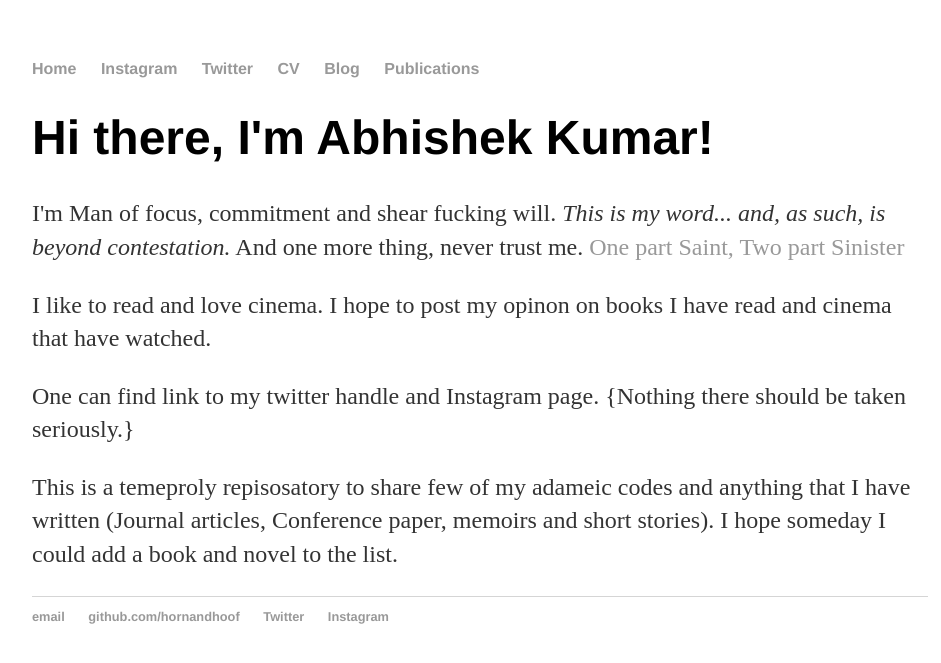
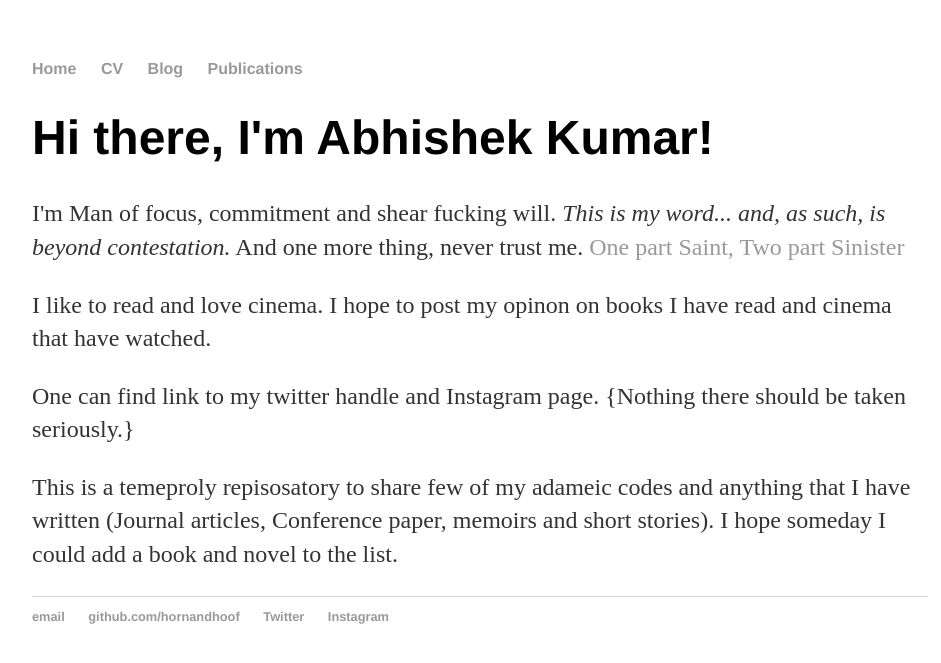
Before and after one commit to hornandhoof/hornandhoof.github.io, a Jekyll site: the page built from index.html, in a window 1280 px wide. Shown: the top 663 px of the page, without its empty margins (160-1101 px from the left). Built offline with Jekyll 4.4.1, drawn with Linux system fonts in a browser that asks for light colours.

Commit message:
Update default.html

```diff
--- a/_layouts/default.html
+++ b/_layouts/default.html
@@ -9,8 +9,6 @@
 			<nav>
 	    		<ul>
 	        		<li><a href="/">Home</a></li>
-		        	<li><a href="/instagram">Instagram</a></li>
-				<li><a href="/twitter">Twitter</a></li>
 	        		<li><a href="/cv">CV</a></li>
 	        		<li><a href="/blog">Blog</a></li>
 				<li><a href="/publications">Publications</a></li>
```
